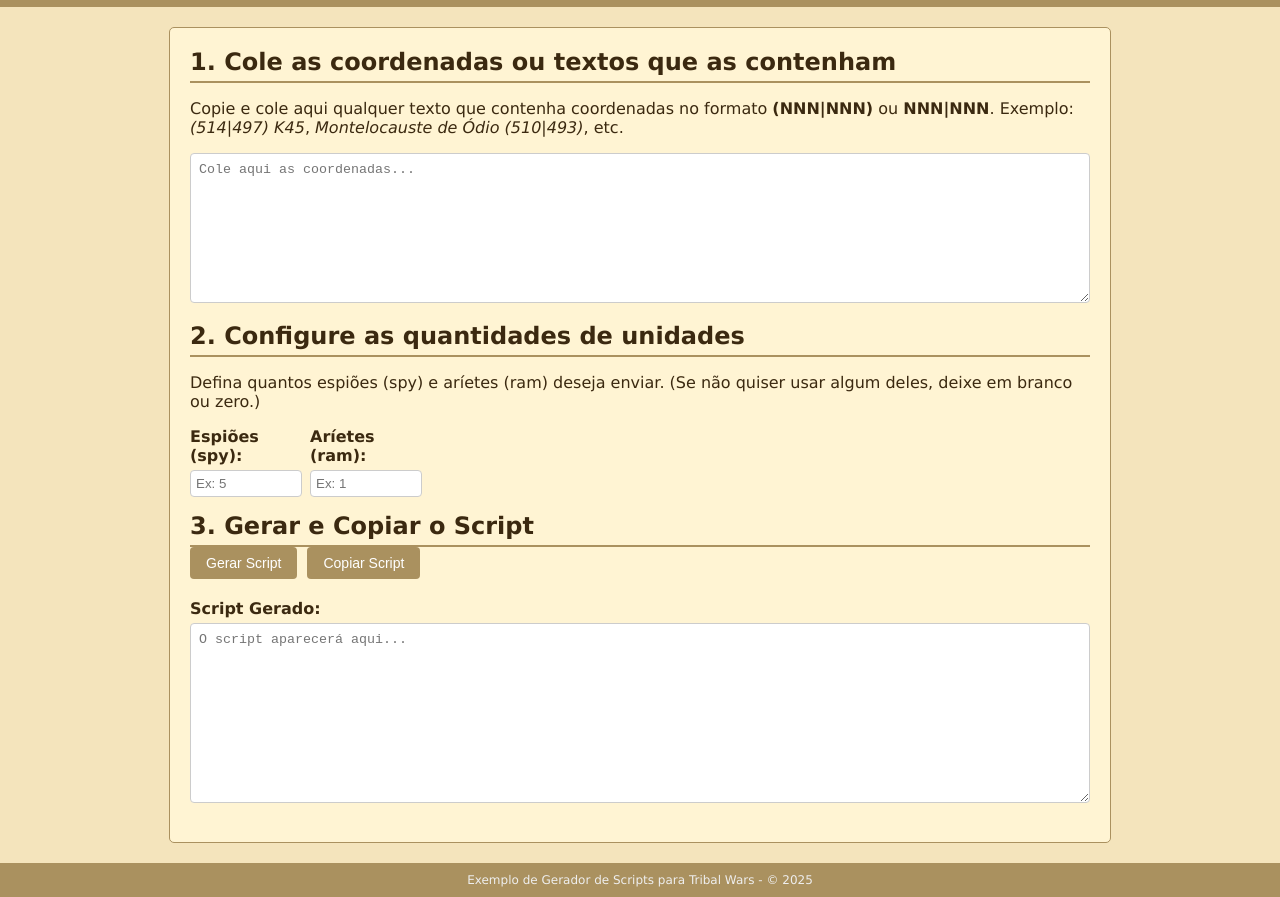
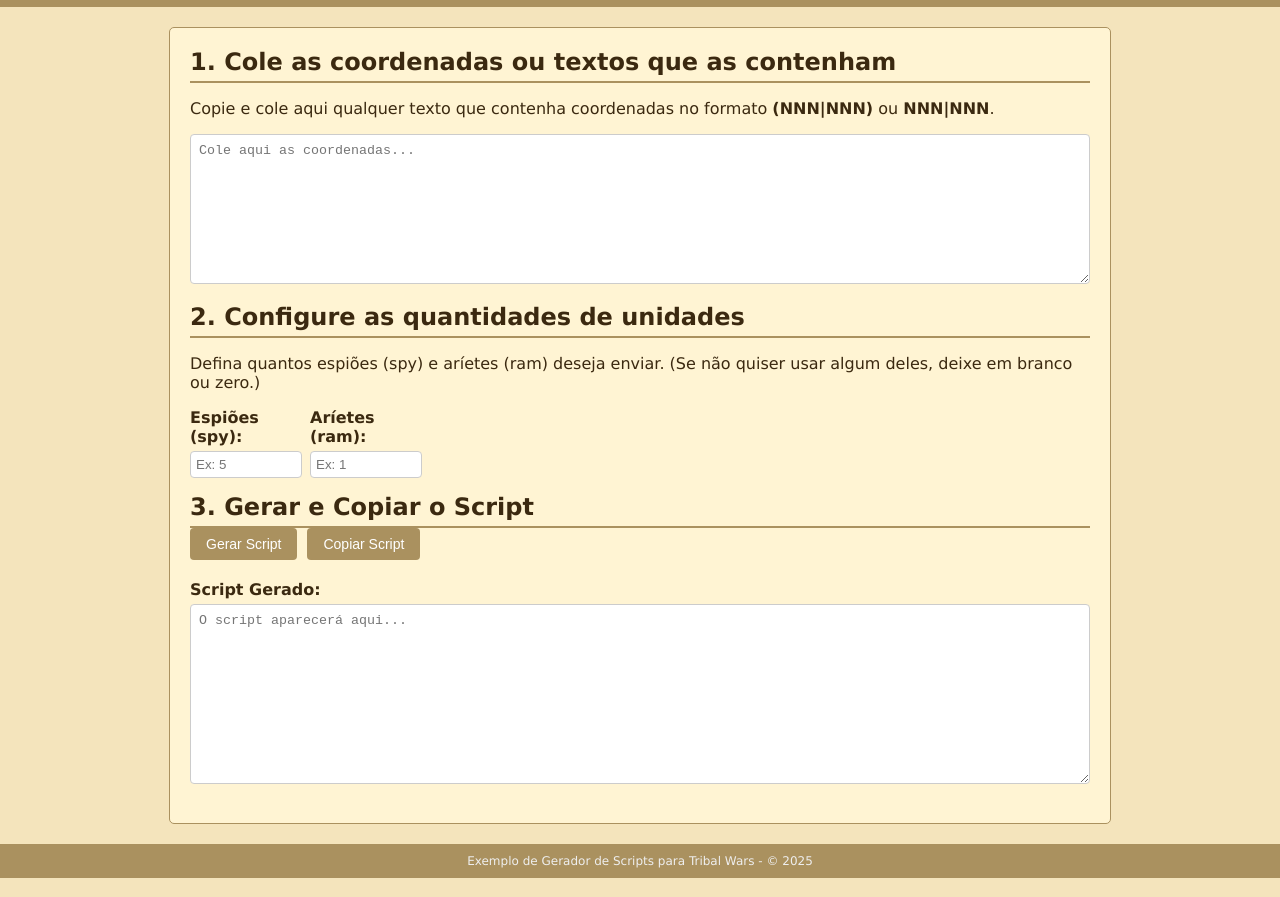
Before and after one commit to kozac/tw-tools, a plain HTML site: page index.html in a window 1280 px wide. Shown: the part 41-938 px from the top of the page. Drawn offline with Linux system fonts and the light colour scheme.

Commit message:
Update index.html

```diff
--- a/index.html
+++ b/index.html
@@ -133,7 +133,7 @@
   <main>
     <h2 class="section-title">1. Cole as coordenadas ou textos que as contenham</h2>
     <p>Copie e cole aqui qualquer texto que contenha coordenadas no formato <strong>(NNN|NNN)</strong> ou <strong>NNN|NNN</strong>.
-      Exemplo: <em>(514|497) K45</em>, <em>Montelocauste de Ódio (510|493)</em>, etc.</p>
+      </p>
     <textarea id="inputText" placeholder="Cole aqui as coordenadas..."></textarea>
 
     <h2 class="section-title">2. Configure as quantidades de unidades</h2>
```
